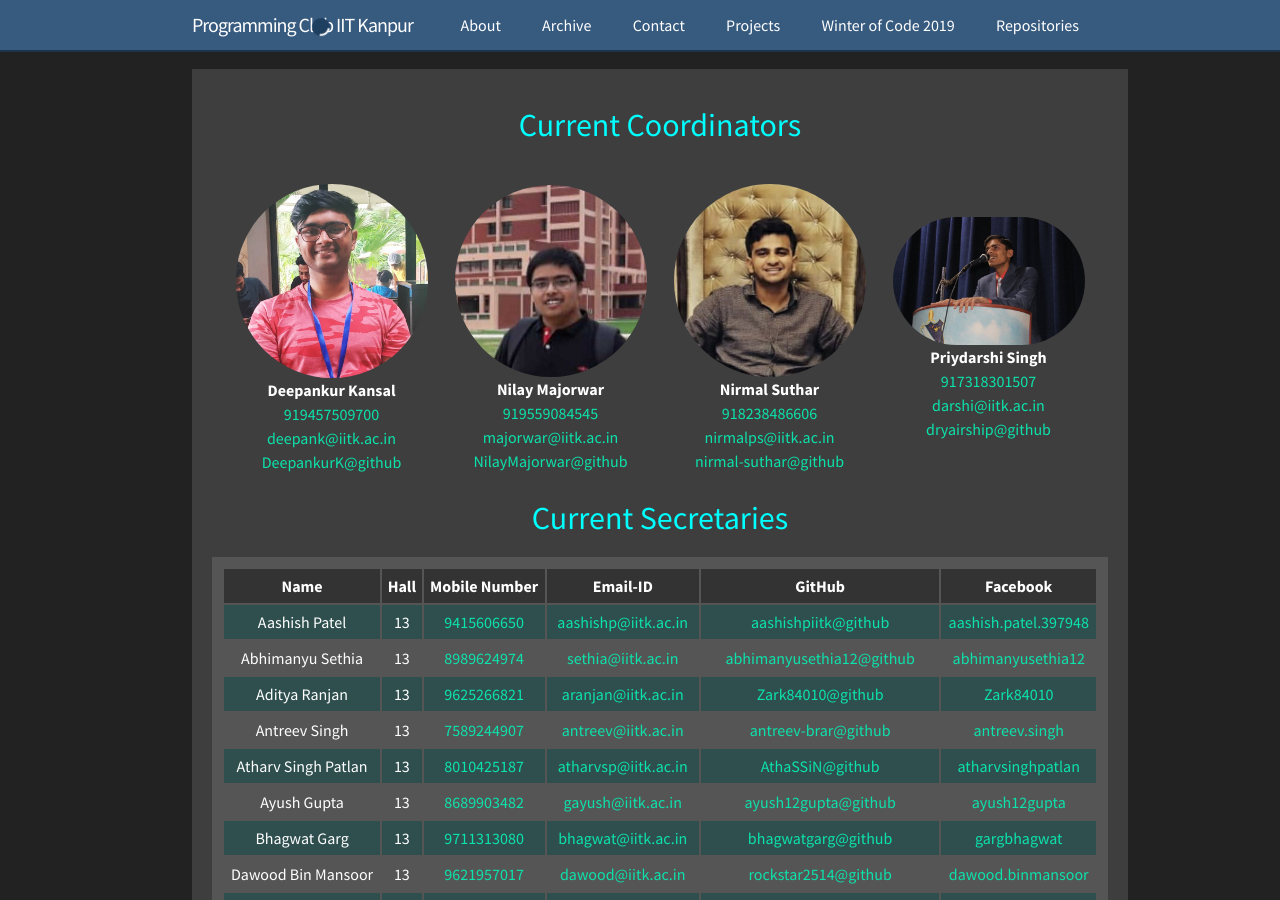
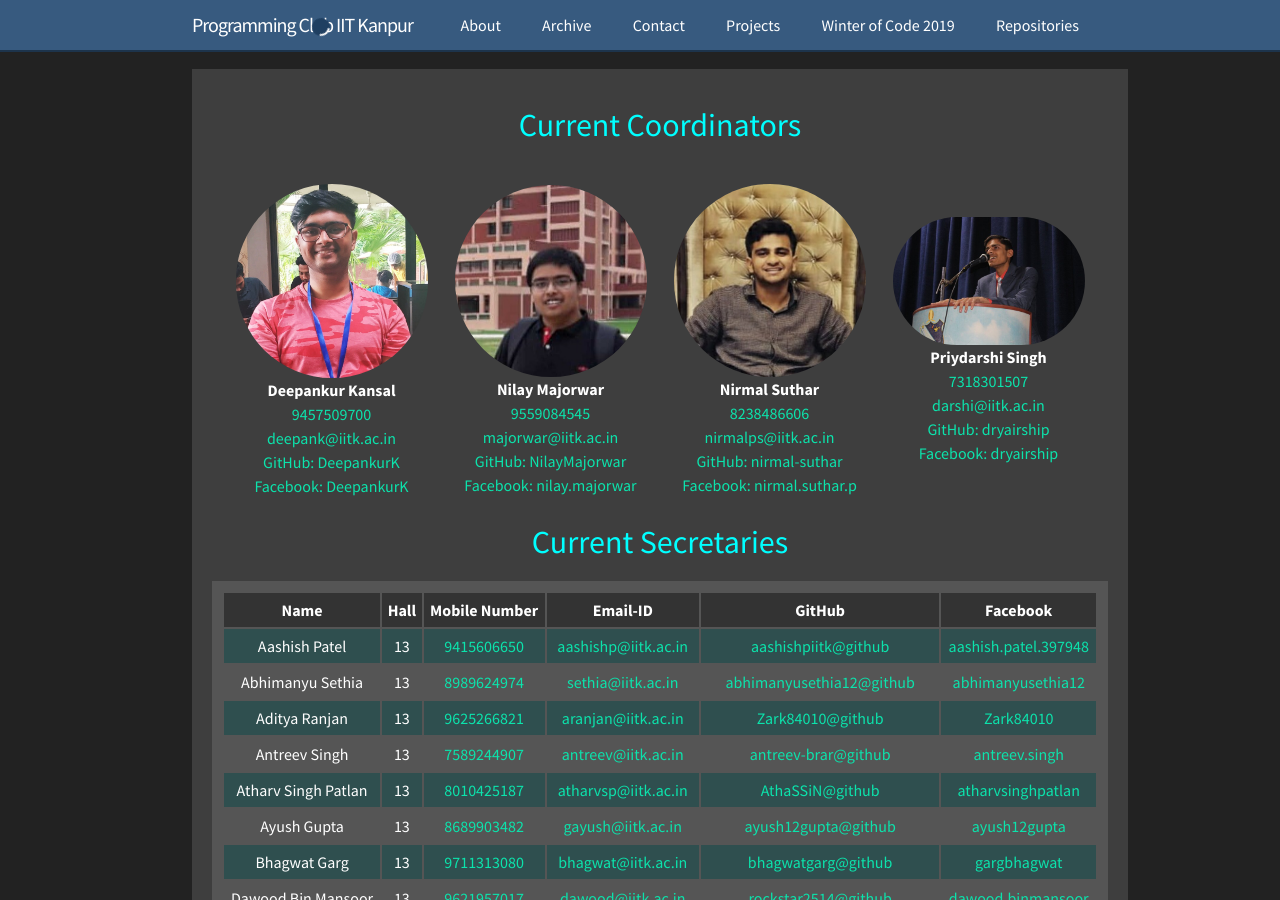
Before and after one commit to pclubiitk/pclub.in, a Jekyll site: the page built from contact.html, in a window 1280 px wide and 900 px high. Built offline with Jekyll 4.4.1, drawn with Linux system fonts in a browser that asks for light colours; nearby versions of some CDN libraries; comment, search, counter and statistics services are not loaded; a style sheet for code colours, icons or effects is not loaded.

Commit message:
Add facebook contact details

```diff
--- a/contact.html
+++ b/contact.html
@@ -4,25 +4,29 @@ title: Contact
 permalink: /contact.html
 coordies:
   'Deepankur Kansal':
-    number: +919457509700
+    number: 9457509700
     mail: deepank@iitk.ac.in
     github: DeepankurK
     image: deepankur.jpg
+    fb: DeepankurK
   'Nilay Majorwar':
-    number: +919559084545
+    number: 9559084545
     mail: majorwar@iitk.ac.in
     github: NilayMajorwar
     image: nilay.jpg
+    fb: nilay.majorwar
   'Nirmal Suthar':
-    number: +918238486606
+    number: 8238486606
     mail: nirmalps@iitk.ac.in
     github: nirmal-suthar
     image: nirmal.jpg
+    fb: nirmal.suthar.p
   'Priydarshi Singh':
-    number: +917318301507
+    number: 7318301507
     mail: darshi@iitk.ac.in
     github: dryairship
     image: priydarshi.jpg
+    fb: dryairship
 secys:
   'aashishp':
     name: Aashish Patel
@@ -166,7 +170,8 @@ secys:
               <div> <b> {{ coordie[0] }} </b> </div>
               <div> <a href="tel:{{ coordie[1].number }}"> {{ coordie[1].number }} </a> </div>
               <div> <a href="mailto:{{ coordie[1].mail }}"> {{ coordie[1].mail }} </a> </div>
-              <div> <a href="https://github.com/{{ coordie[1].github }}" target="_blank">{{ coordie[1].github }}@github</a></div>
+              <div> <a href="https://github.com/{{ coordie[1].github }}" target="_blank">GitHub: {{ coordie[1].github }}</a></div>
+              <div> <a href="https://facebook.com/{{ coordie[1].fb }}" target="_blank">Facebook: {{ coordie[1].fb }}</a></div>
             </div>
           </div>
         {% endfor %}
```
